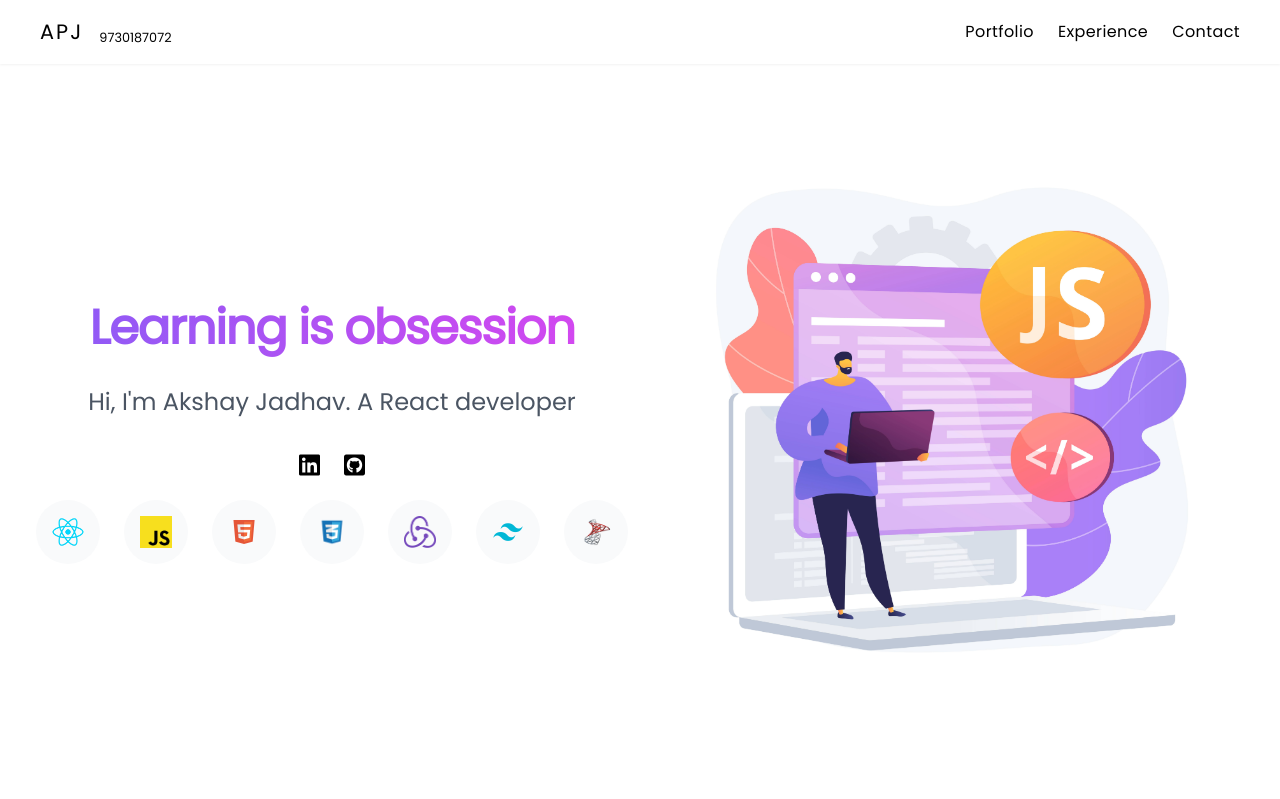
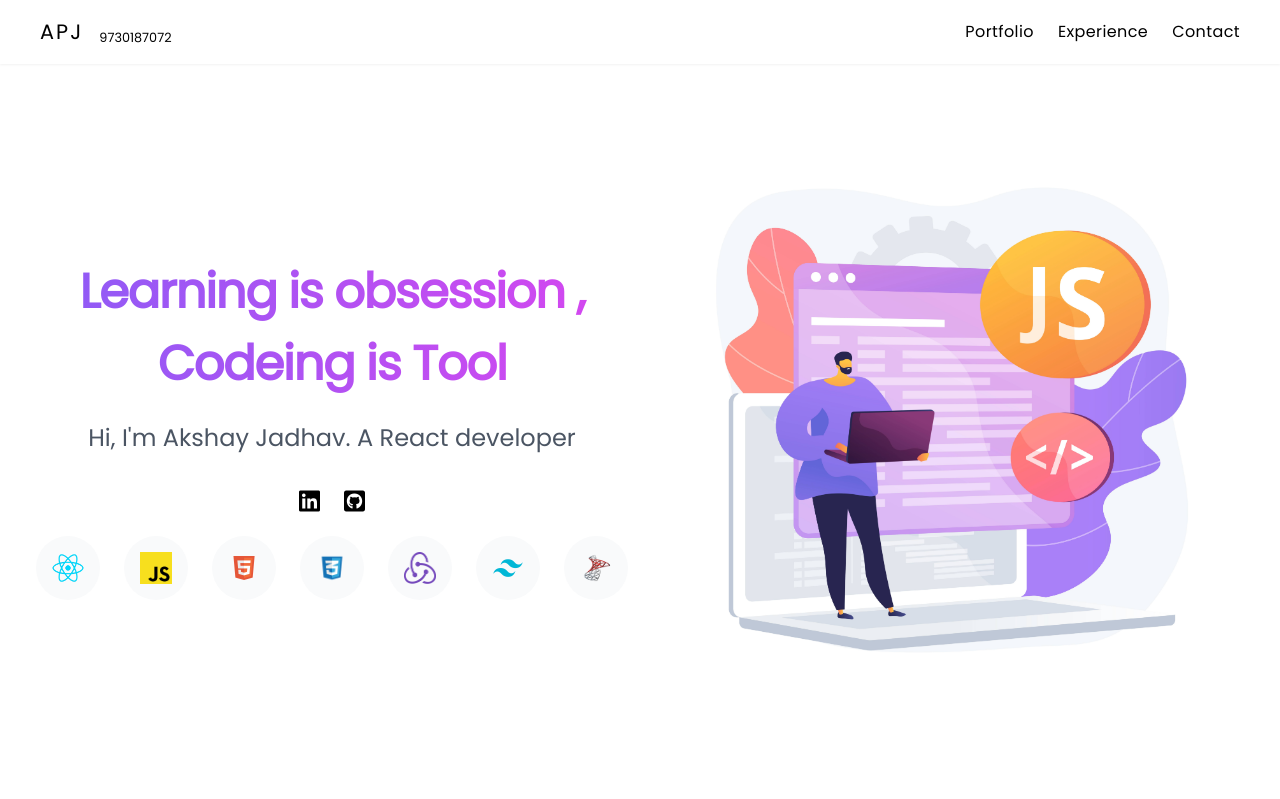
Before and after one commit to apj19/PortfolioReact, a React (Vite) app: page / in a window 1280 px wide. Shown: the top 799 px of the page. Built offline with nearby package versions, Linux system fonts and the light colour scheme.

Commit message:
new heading

```diff
--- a/src/components/Hero.jsx
+++ b/src/components/Hero.jsx
@@ -5,7 +5,7 @@ function Hero() {
     <div className="grid gird-cols-1 md:grid-cols-2  place-items-center bg-white px-6 py-12  ">
       <div className="text-center">
         <h1 className="mt-4 bg-gradient-to-r from-violet-500 to-fuchsia-500  text-[2rem] bg-clip-text font-bold tracking-tight md:text-[3rem] text-transparent">
-          Learning is obsession
+          Learning is obsession , Codeing is Tool
         </h1>
         <p className="mt-6 text-[1.3rem] md:text-[1.5rem]  leading-7 text-gray-600">
           Hi, I'm Akshay Jadhav. A React developer
```
